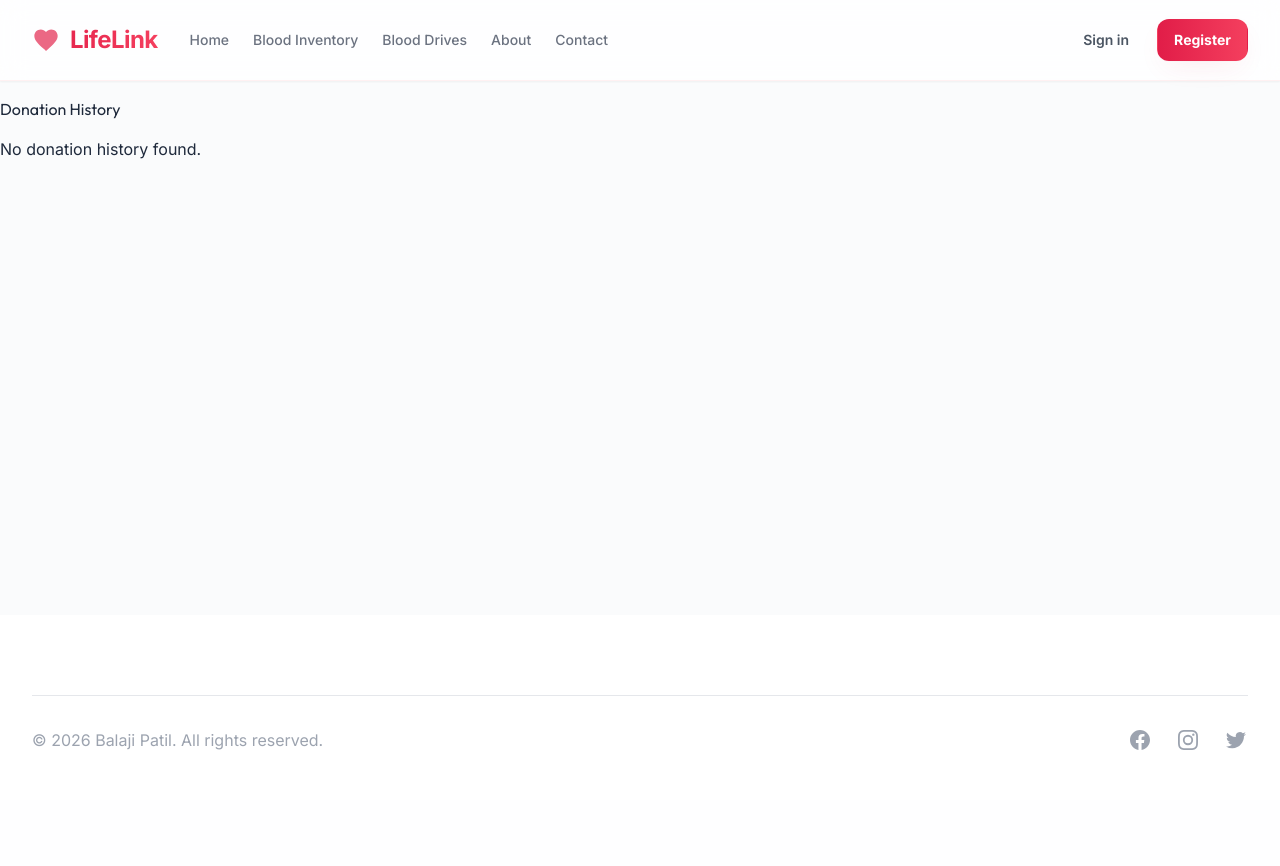
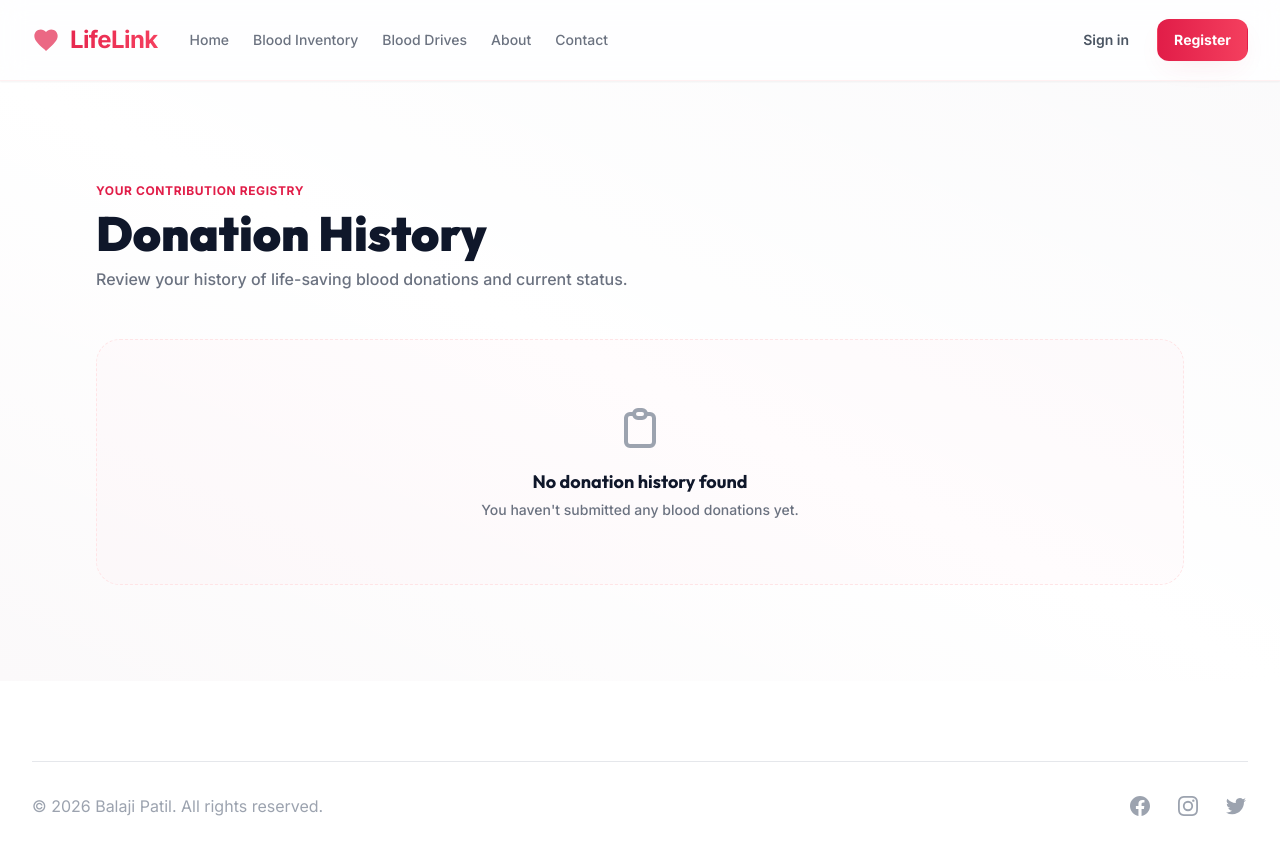
Before and after one commit to BalajiPatil1207/blood_brige_project, a Python web app: template app/templates/donor/donation_history.html in a window 1280 px wide. Before the commit the page ends 750 px from the top, so only its background shows below. Run offline with Jinja, Linux system fonts and the light colour scheme; the template is opened without the code that fills it, so the values that code supplies are empty; some libraries are stand-ins or nearby versions.

Commit message:
feat: add donation history template and update database schema

```diff
--- a/app/templates/donor/donation_history.html
+++ b/app/templates/donor/donation_history.html
@@ -1,58 +1,122 @@
 {% extends "base.html" %}
 
 {% block content %}
-<div class="container mt-4">
-    <h1 class="mb-4">Donation History</h1>
+<div class="bg-gradient-to-tr from-rose-50/20 via-white to-rose-50/10 py-16 sm:py-24">
+    <div class="max-w-6xl mx-auto px-4 sm:px-6 lg:px-8">
+        <!-- Header -->
+        <div class="mb-12 text-center sm:text-left">
+            <span class="text-primary-600 font-extrabold tracking-wider uppercase text-xs">Your Contribution Registry</span>
+            <h1 class="text-3xl sm:text-5xl font-black text-slate-900 mt-2">Donation History</h1>
+            <p class="mt-2.5 text-base text-gray-500 font-medium">Review your history of life-saving blood donations and current status.</p>
+        </div>
 
         {% if donations.items %}
-    <table class="table table-striped">
-        <thead>
+        <!-- Table Card -->
+        <div class="bg-white border border-rose-100/60 rounded-3xl shadow-premium overflow-hidden mb-8">
+            <div class="overflow-x-auto">
+                <table class="min-w-full divide-y divide-rose-100/30">
+                    <thead class="bg-rose-50/25">
                         <tr>
-                <th>Date</th>
-                <th>Blood Type</th>
-                <th>Units</th>
-                <th>Status</th>
-                <th>Notes</th>
+                            <th scope="col" class="px-6 py-4.5 text-left text-xs font-bold text-gray-400 uppercase tracking-wider">Date</th>
+                            <th scope="col" class="px-6 py-4.5 text-left text-xs font-bold text-gray-400 uppercase tracking-wider">Blood Group</th>
+                            <th scope="col" class="px-6 py-4.5 class text-left text-xs font-bold text-gray-400 uppercase tracking-wider">Units</th>
+                            <th scope="col" class="px-6 py-4.5 text-left text-xs font-bold text-gray-400 uppercase tracking-wider">Status</th>
+                            <th scope="col" class="px-6 py-4.5 text-left text-xs font-bold text-gray-400 uppercase tracking-wider">Notes</th>
                         </tr>
                     </thead>
-        <tbody>
+                    <tbody class="divide-y divide-rose-50/50 bg-white">
                         {% for donation in donations.items %}
-            <tr>
-                <td>{{ donation.donation_date.strftime('%Y-%m-%d') }}</td>
-                <td>{{ donation.blood_type }}</td>
-                <td>{{ donation.units }}</td>
-                <td>{{ donation.status }}</td>
-                <td>{{ donation.notes if donation.notes else 'N/A' }}</td>
+                        <tr class="hover:bg-rose-50/10 transition duration-150">
+                            <!-- Date -->
+                            <td class="px-6 py-5 whitespace-nowrap text-sm font-bold text-slate-800">
+                                {{ donation.donation_date.strftime('%Y-%m-%d') }}
+                            </td>
+                            <!-- Blood Type -->
+                            <td class="px-6 py-5 whitespace-nowrap">
+                                <span class="inline-flex items-center px-3 py-1 rounded-xl text-xs font-extrabold bg-rose-50 text-primary-700 select-none border border-rose-100/30">
+                                    {{ donation.blood_type }}
+                                </span>
+                            </td>
+                            <!-- Units -->
+                            <td class="px-6 py-5 whitespace-nowrap text-sm font-extrabold text-slate-900">
+                                {{ donation.units }}
+                            </td>
+                            <!-- Status -->
+                            <td class="px-6 py-5 whitespace-nowrap">
+                                <span class="inline-flex items-center px-2.5 py-1 rounded-full text-xs font-bold leading-5 select-none
+                                    {% if donation.status == 'accepted' or donation.status == 'completed' %}bg-green-50 text-green-700
+                                    {% elif donation.status == 'pending' %}bg-yellow-50 text-yellow-700
+                                    {% else %}bg-red-50 text-red-700{% endif %}">
+                                    {{ donation.status|upper }}
+                                </span>
+                            </td>
+                            <!-- Notes -->
+                            <td class="px-6 py-5 text-sm text-gray-500 font-medium max-w-xs truncate">
+                                {{ donation.notes if donation.notes else 'N/A' }}
+                            </td>
                         </tr>
                         {% endfor %}
                     </tbody>
                 </table>
+            </div>
+        </div>
 
         <!-- Pagination -->
-    <nav aria-label="Page navigation">
-        <ul class="pagination justify-content-center">
+        {% if donations.pages > 1 %}
+        <div class="flex justify-center">
+            <nav class="relative z-0 inline-flex rounded-2xl shadow-sm -space-x-px bg-white border border-rose-100/50 p-1" aria-label="Pagination">
                 {% if donations.has_prev %}
-            <li class="page-item"><a class="page-link" href="{{ url_for('donor.donation_history', page=donations.prev_num) }}">Previous</a></li>
+                <a href="{{ url_for('donor.donation_history', page=donations.prev_num) }}"
+                   class="relative inline-flex items-center px-3 py-2 rounded-xl text-sm font-bold text-gray-500 hover:bg-rose-50 hover:text-primary-600 transition">
+                    <span class="sr-only">Previous</span>
+                    <svg class="h-5 w-5" xmlns="http://www.w3.org/2000/svg" viewBox="0 0 20 20" fill="currentColor" aria-hidden="true">
+                        <path fill-rule="evenodd" d="M12.707 5.293a1 1 0 010 1.414L9.414 10l3.293 3.293a1 1 0 01-1.414 1.414l-4-4a1 1 0 010-1.414l4-4a1 1 0 011.414 0z" clip-rule="evenodd" />
+                    </svg>
+                </a>
                 {% endif %}
-            {% for page in donations.iter_pages() %}
-            {% if page %}
-            {% if page == donations.page %}
-            <li class="page-item active"><a class="page-link" href="#">{{ page }}</a></li>
+
+                {% for page_num in donations.iter_pages(left_edge=2, left_current=2, right_current=3, right_edge=2) %}
+                    {% if page_num %}
+                        {% if page_num == donations.page %}
+                        <span class="relative inline-flex items-center px-4 py-2 rounded-xl text-sm font-black bg-primary-50 text-primary-600 select-none">
+                            {{ page_num }}
+                        </span>
                         {% else %}
-            <li class="page-item"><a class="page-link" href="{{ url_for('donor.donation_history', page=page) }}">{{ page }}</a></li>
+                        <a href="{{ url_for('donor.donation_history', page=page_num) }}"
+                           class="relative inline-flex items-center px-4 py-2 rounded-xl text-sm font-bold text-gray-500 hover:bg-rose-50 hover:text-primary-600 transition">
+                            {{ page_num }}
+                        </a>
                         {% endif %}
                     {% else %}
-            <li class="page-item disabled"><a class="page-link" href="#">...</a></li>
+                        <span class="relative inline-flex items-center px-4 py-2 text-sm font-bold text-gray-400 select-none">
+                            ...
+                        </span>
                     {% endif %}
                 {% endfor %}
+
                 {% if donations.has_next %}
-            <li class="page-item"><a class="page-link" href="{{ url_for('donor.donation_history', page=donations.next_num) }}">Next</a></li>
+                <a href="{{ url_for('donor.donation_history', page=donations.next_num) }}"
+                   class="relative inline-flex items-center px-3 py-2 rounded-xl text-sm font-bold text-gray-500 hover:bg-rose-50 hover:text-primary-600 transition">
+                    <span class="sr-only">Next</span>
+                    <svg class="h-5 w-5" xmlns="http://www.w3.org/2000/svg" viewBox="0 0 20 20" fill="currentColor" aria-hidden="true">
+                        <path fill-rule="evenodd" d="M7.293 14.707a1 1 0 010-1.414L10.586 10 7.293 6.707a1 1 0 011.414-1.414l4 4a1 1 0 010 1.414l-4 4a1 1 0 01-1.414 0z" clip-rule="evenodd" />
+                    </svg>
+                </a>
                 {% endif %}
-        </ul>
             </nav>
+        </div>
+        {% endif %}
 
         {% else %}
-    <p>No donation history found.</p>
+        <!-- Empty State -->
+        <div class="text-center py-16 bg-rose-50/20 border border-dashed border-rose-100 rounded-3xl">
+            <svg class="mx-auto h-12 w-12 text-gray-400" xmlns="http://www.w3.org/2000/svg" fill="none" viewBox="0 0 24 24" stroke="currentColor">
+                <path stroke-linecap="round" stroke-linejoin="round" stroke-width="2" d="M9 5H7a2 2 0 00-2 2v12a2 2 0 002 2h10a2 2 0 002-2V7a2 2 0 00-2-2h-2M9 5a2 2 0 002 2h2a2 2 0 002-2M9 5a2 2 0 012-2h2a2 2 0 012 2" />
+            </svg>
+            <h3 class="mt-4 text-lg font-bold text-slate-900">No donation history found</h3>
+            <p class="mt-1 text-sm text-gray-500 font-medium">You haven't submitted any blood donations yet.</p>
+        </div>
         {% endif %}
     </div>
+</div>
 {% endblock %}
```
Also changed, not shown: instance/app.db. Lines whose indentation alone changed are shown as unchanged.
